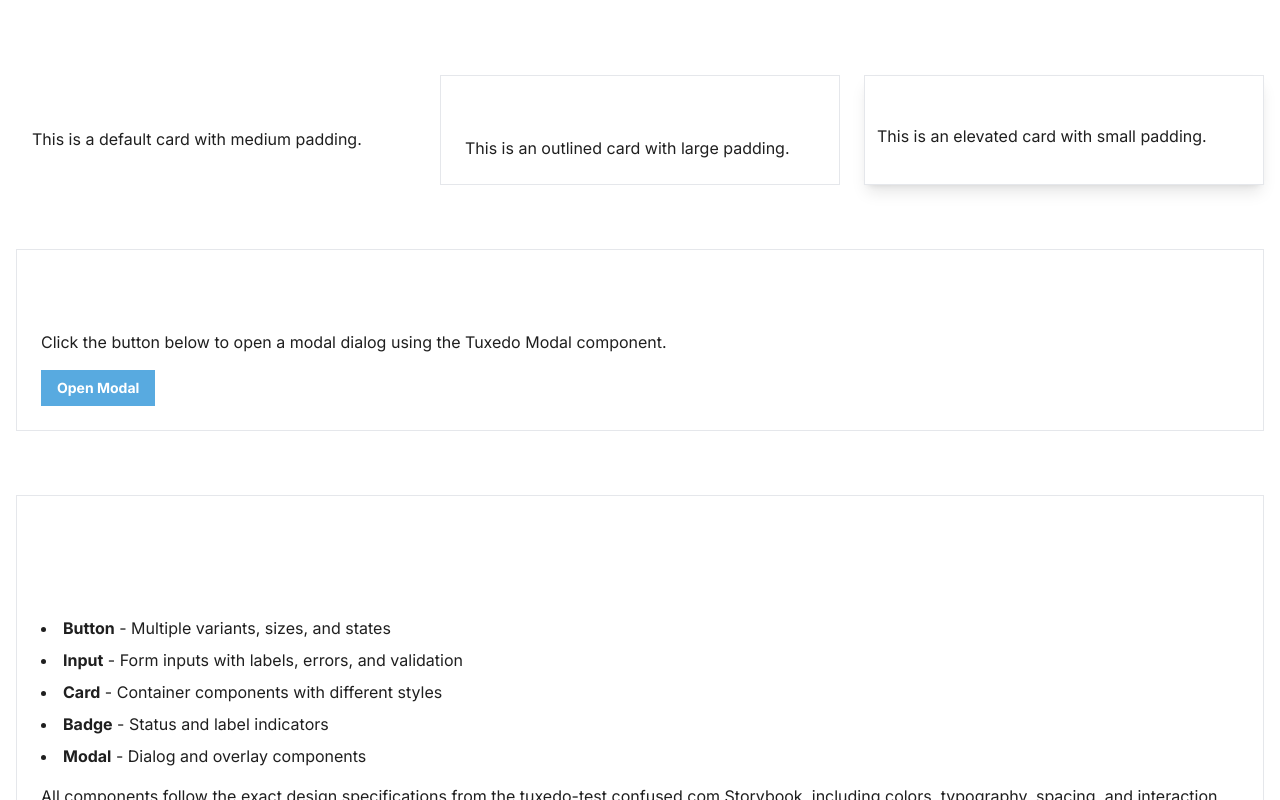
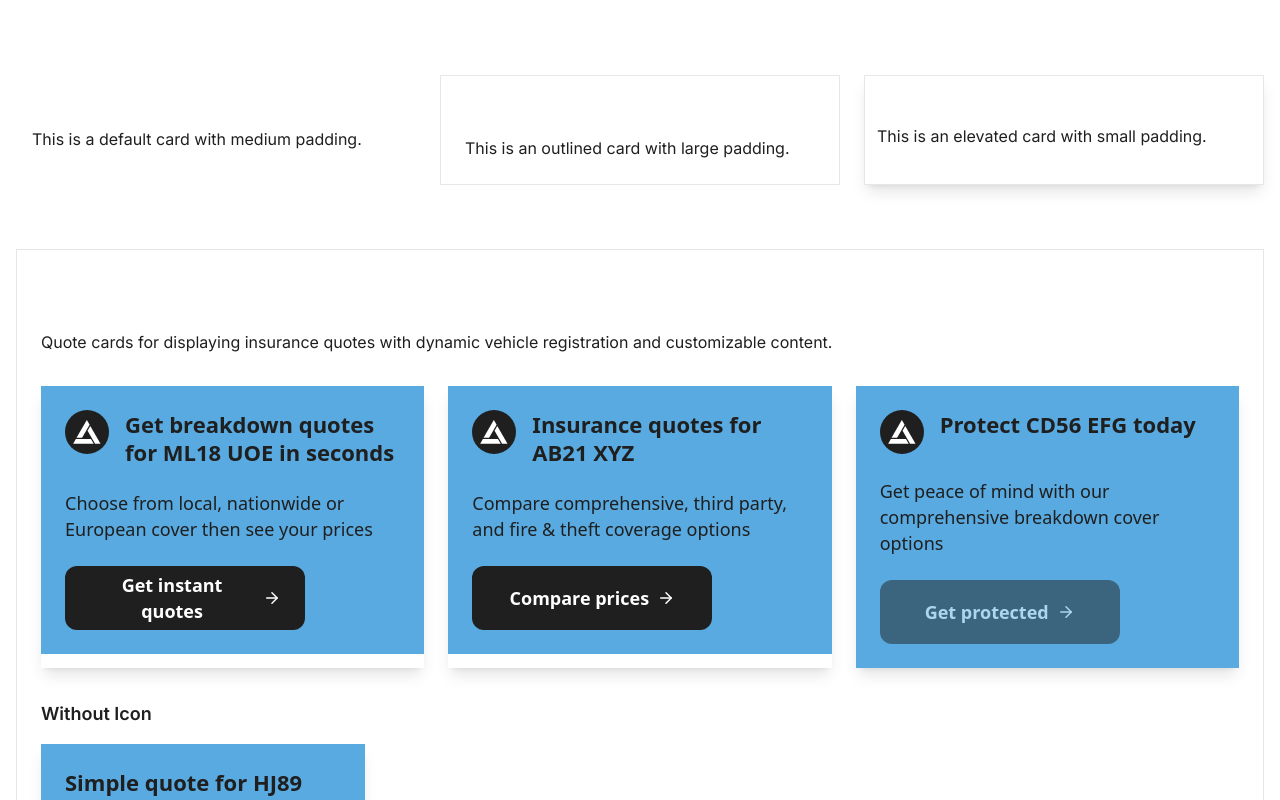
Before and after one commit to jonjaffe/confusing-demo, a React (Vite) app: page /tuxedo in a window 1280 px wide. Shown: the part 2000-2800 px from the top of the page. Built offline with nearby package versions, Linux system fonts and the light colour scheme; the HTML template or start-up script is replaced by a standard one; what @builder.io/react would draw is missing.

Commit message:
Create QuoteCard component with motor breakdown design
cgen-c6523ce4c17840409587d2a8588d7630

```diff
--- /dev/null
+++ b/src/components/tuxedo/QuoteCard.tsx
@@ -0,0 +1,120 @@
+import React from "react";
+import { cn } from "@/lib/utils";
+import Button from "./Button";
+import { ArrowRight } from "lucide-react";
+
+export interface TuxedoQuoteCardProps {
+  /** Vehicle registration number */
+  vehicleReg?: string;
+  /** Main title of the quote card */
+  title?: string;
+  /** Description text */
+  description?: string;
+  /** Button text */
+  buttonText?: string;
+  /** Button click handler */
+  onButtonClick?: () => void;
+  /** Additional CSS classes */
+  className?: string;
+  /** Show motor breakdown icon */
+  showIcon?: boolean;
+  /** Disable the button */
+  disabled?: boolean;
+}
+
+// Motor breakdown icon component
+const MotorBreakdownIcon: React.FC<{ className?: string }> = ({
+  className,
+}) => (
+  <div
+    className={cn(
+      "flex items-center justify-center w-11 h-11 rounded-full bg-[rgb(31,31,31)]",
+      className,
+    )}
+  >
+    <svg
+      width="29"
+      height="25"
+      viewBox="0 0 29 25"
+      fill="none"
+      xmlns="http://www.w3.org/2000/svg"
+      className="w-7 h-6"
+    >
+      <path
+        d="M17.8999 6.20007L15.1001 11.1001L22.8999 24.8H28.6001L17.8999 6.20007Z"
+        fill="white"
+      />
+      <path
+        d="M17.2002 5L14.3999 0H14.2998L3.6001 18.6001H9.3999L17.2002 5Z"
+        fill="white"
+      />
+      <path
+        d="M2.8999 19.8L0.100098 24.7001L0 24.8H21.5L18.6001 19.8H2.8999Z"
+        fill="white"
+      />
+    </svg>
+  </div>
+);
+
+const QuoteCard = React.forwardRef<HTMLDivElement, TuxedoQuoteCardProps>(
+  (
+    {
+      vehicleReg = "ML18 UOE",
+      title = "Get breakdown quotes for {vehicleReg} in seconds",
+      description = "Choose from local, nationwide or European cover then see your prices",
+      buttonText = "Get instant quotes",
+      onButtonClick,
+      className,
+      showIcon = true,
+      disabled = false,
+      ...props
+    },
+    ref,
+  ) => {
+    // Replace {vehicleReg} placeholder in title with actual vehicle registration
+    const formattedTitle = title.replace("{vehicleReg}", vehicleReg);
+
+    return (
+      <div
+        ref={ref}
+        className={cn(
+          "flex flex-col w-full max-w-sm bg-white rounded-none overflow-hidden shadow-lg",
+          className,
+        )}
+        {...props}
+      >
+        {/* Header with blue background */}
+        <div className="flex flex-col p-6 bg-[rgb(88,170,224)] gap-6">
+          {/* Icon and Title Row */}
+          <div className="flex items-start gap-4">
+            {showIcon && <MotorBreakdownIcon />}
+            <h3 className="flex-1 text-[rgb(31,31,31)] font-bold text-[22px] leading-[28px] font-[Poppins,system-ui,sans-serif]">
+              {formattedTitle}
+            </h3>
+          </div>
+
+          {/* Description */}
+          <p className="text-[rgb(31,31,31)] text-lg leading-[26px] font-normal font-[Poppins,system-ui,sans-serif]">
+            {description}
+          </p>
+
+          {/* Button */}
+          <Button
+            variant="primary"
+            size="large"
+            onClick={onButtonClick}
+            disabled={disabled}
+            className="bg-[rgb(31,31,31)] hover:bg-gray-800 text-white font-bold text-lg leading-[26px] px-6 py-4 rounded-xl h-16 font-[Poppins,system-ui,sans-serif] w-60"
+          >
+            {buttonText}
+            <ArrowRight className="ml-2 h-[18px] w-[18px]" />
+          </Button>
+        </div>
+      </div>
+    );
+  },
+);
+
+QuoteCard.displayName = "TuxedoQuoteCard";
+
+export default QuoteCard;
--- a/src/components/tuxedo/index.ts
+++ b/src/components/tuxedo/index.ts
@@ -16,9 +16,13 @@ export type { TuxedoBadgeProps } from "./Badge";
 export { default as Modal } from "./Modal";
 export type { TuxedoModalProps } from "./Modal";
 
+export { default as QuoteCard } from "./QuoteCard";
+export type { TuxedoQuoteCardProps } from "./QuoteCard";
+
 // Re-export all components for convenience
 export * from "./Button";
 export * from "./Input";
 export * from "./Card";
 export * from "./Badge";
 export * from "./Modal";
+export * from "./QuoteCard";
--- a/src/pages/TuxedoShowcase.tsx
+++ b/src/pages/TuxedoShowcase.tsx
@@ -2,7 +2,14 @@ import { useState } from "react";
 import { Search, ShoppingCart, Heart } from "lucide-react";
 import Header from "@/components/Header";
 import Footer from "@/components/Footer";
-import { Button, Input, Card, Badge, Modal } from "@/components/tuxedo";
+import {
+  Button,
+  Input,
+  Card,
+  Badge,
+  Modal,
+  QuoteCard,
+} from "@/components/tuxedo";
 
 const TuxedoShowcase = () => {
   const [isModalOpen, setIsModalOpen] = useState(false);
@@ -208,6 +215,61 @@ const TuxedoShowcase = () => {
             </div>
           </div>
 
+          {/* Quote Cards Section */}
+          <Card variant="outlined" padding="large">
+            <h2 className="text-2xl font-bold text-white mb-6">Quote Cards</h2>
+            <div className="space-y-8">
+              <p className="text-brand-gray-light">
+                Quote cards for displaying insurance quotes with dynamic vehicle
+                registration and customizable content.
+              </p>
+
+              {/* Quote Card Examples */}
+              <div className="grid grid-cols-1 md:grid-cols-2 xl:grid-cols-3 gap-6">
+                <QuoteCard
+                  vehicleReg="ML18 UOE"
+                  title="Get breakdown quotes for {vehicleReg} in seconds"
+                  description="Choose from local, nationwide or European cover then see your prices"
+                  buttonText="Get instant quotes"
+                  onButtonClick={() => alert("Quote button clicked!")}
+                />
+
+                <QuoteCard
+                  vehicleReg="AB21 XYZ"
+                  title="Insurance quotes for {vehicleReg}"
+                  description="Compare comprehensive, third party, and fire & theft coverage options"
+                  buttonText="Compare prices"
+                  onButtonClick={() => alert("Compare button clicked!")}
+                />
+
+                <QuoteCard
+                  vehicleReg="CD56 EFG"
+                  title="Protect {vehicleReg} today"
+                  description="Get peace of mind with our comprehensive breakdown cover options"
+                  buttonText="Get protected"
+                  disabled={true}
+                />
+              </div>
+
+              {/* Quote Card Variants */}
+              <div>
+                <h3 className="text-lg font-semibold text-brand-amber mb-4">
+                  Without Icon
+                </h3>
+                <div className="grid grid-cols-1 md:grid-cols-2 gap-6 max-w-2xl">
+                  <QuoteCard
+                    vehicleReg="HJ89 KLM"
+                    title="Simple quote for {vehicleReg}"
+                    description="Quick and easy insurance quotes without the icon"
+                    buttonText="Get quote"
+                    showIcon={false}
+                    onButtonClick={() => alert("Simple quote clicked!")}
+                  />
+                </div>
+              </div>
+            </div>
+          </Card>
+
           {/* Modal Section */}
           <Card variant="outlined" padding="large">
             <h2 className="text-2xl font-bold text-white mb-6">Modal</h2>
@@ -282,6 +344,11 @@ const TuxedoShowcase = () => {
                   <strong className="text-brand-amber">Modal</strong> - Dialog
                   and overlay components
                 </li>
+                <li>
+                  <strong className="text-brand-amber">QuoteCard</strong> -
+                  Insurance quote cards with dynamic vehicle registration and
+                  breakdown icons
+                </li>
               </ul>
               <p>
                 All components follow the exact design specifications from the
```
Also changed, not shown: src/builder-registry.ts (+290 -230 lines).
